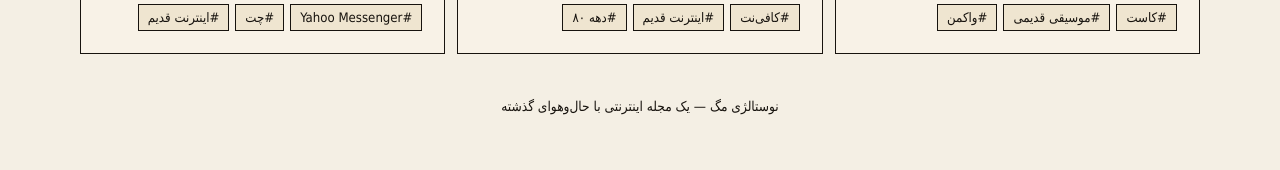
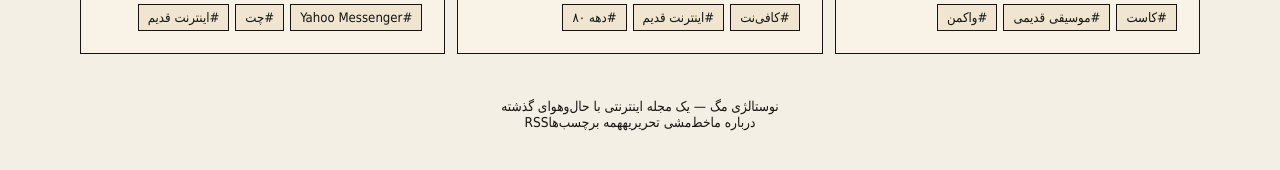
Before and after one commit to mohammadghadimi88/nostalgia-mag, a Next.js app: page / in a window 1280 px wide. Shown: the part 4465-4635 px from the top of the page. Built offline with nearby package versions, Linux system fonts and the light colour scheme; no server answers.

Commit message:
Improve homepage accessibility and trust navigation

```diff
--- a/app/page.tsx
+++ b/app/page.tsx
@@ -32,15 +32,15 @@ export default function HomePage() {
         <div className="section-heading"><span>نوستالژی امروز</span><h2 id="nostalgia-heading">یک قدم به عقب</h2></div>
         <div className="article-grid">{articles.filter((article) => article.section === "nostalgia").slice(0, 3).map((article) => <ArticleCard article={article} key={article.slug} />)}</div>
       </section>
-      <section className="latest" aria-labelledby="popular-heading">
-        <div className="section-heading"><span>قفسه‌های بیشتر</span><h2>برای هر حال یک گوشه داریم</h2></div>
+      <section className="latest" aria-labelledby="shelves-heading">
+        <div className="section-heading"><span>قفسه‌های بیشتر</span><h2 id="shelves-heading">برای هر حال یک گوشه داریم</h2></div>
         <div className="section-grid">{sections.filter((section) => !["nostalgia","stars","games","fortune"].includes(section.slug)).map((section) => <Link className="section-card" href={`/${section.slug}`} key={section.slug}><span>مجله</span><h3>{section.title}</h3><p>{section.description}</p></Link>)}</div>
       </section>
       <section className="latest" aria-labelledby="popular-heading">
         <div className="section-heading"><span>پیشنهاد سردبیر</span><h2 id="popular-heading">اگر این را دوست داشتی...</h2></div>
         <div className="article-grid">{popular.map((article) => <ArticleCard article={article} key={article.slug} />)}</div>
       </section>
-      <footer>نوستالژی مگ — یک مجله اینترنتی با حال‌وهوای گذشته</footer>
+      <footer><div>نوستالژی مگ — یک مجله اینترنتی با حال‌وهوای گذشته</div><nav aria-label="پیوندهای مجله"><Link href="/about">درباره ما</Link><Link href="/editorial-policy">خط‌مشی تحریریه</Link><Link href="/tag">همه برچسب‌ها</Link><Link href="/rss.xml">RSS</Link></nav></footer>
       <script type="application/ld+json" dangerouslySetInnerHTML={{ __html: JSON.stringify(jsonLd).replace(/</g, "\\u003c") }} />
     </main>
   );
```
